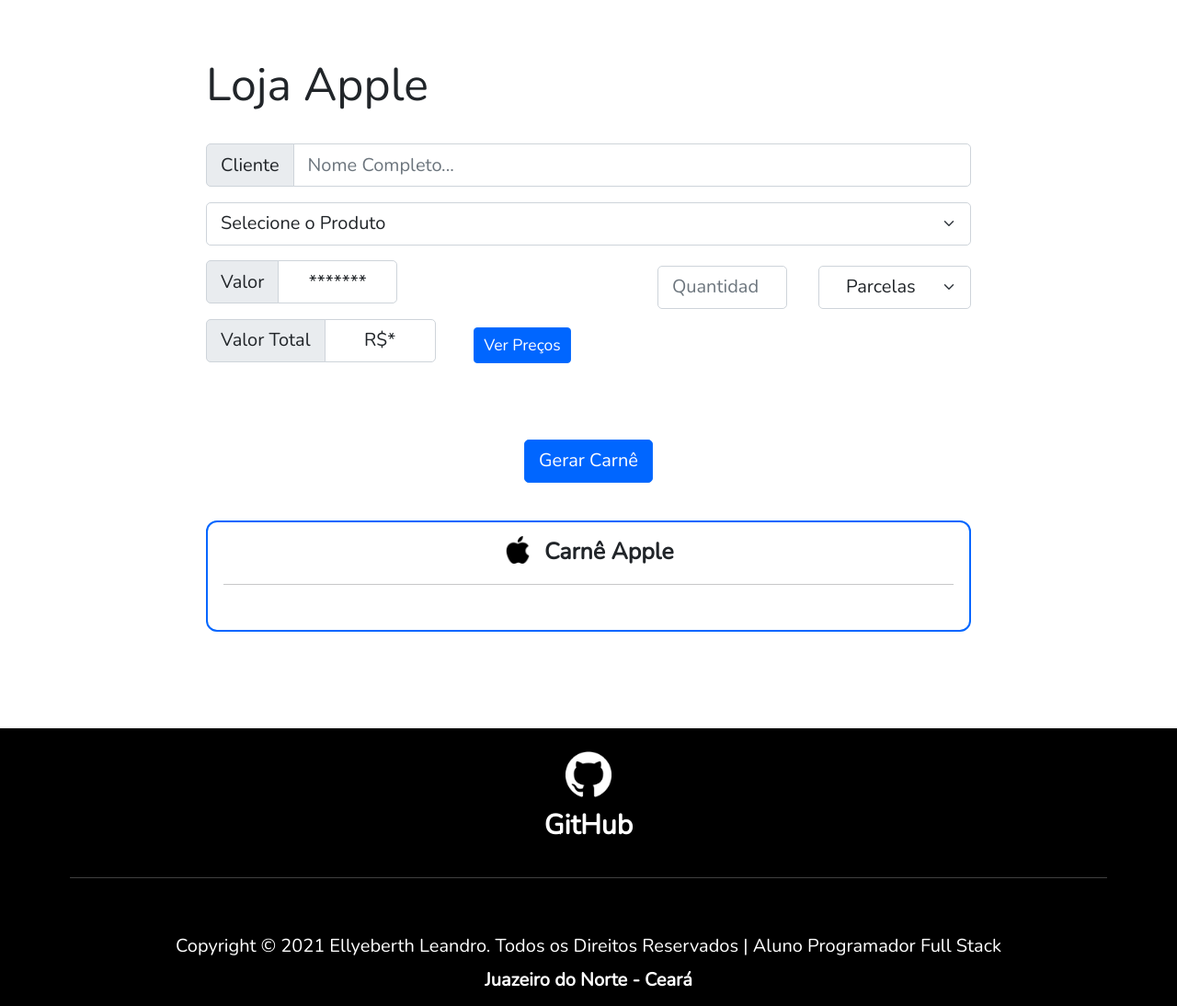
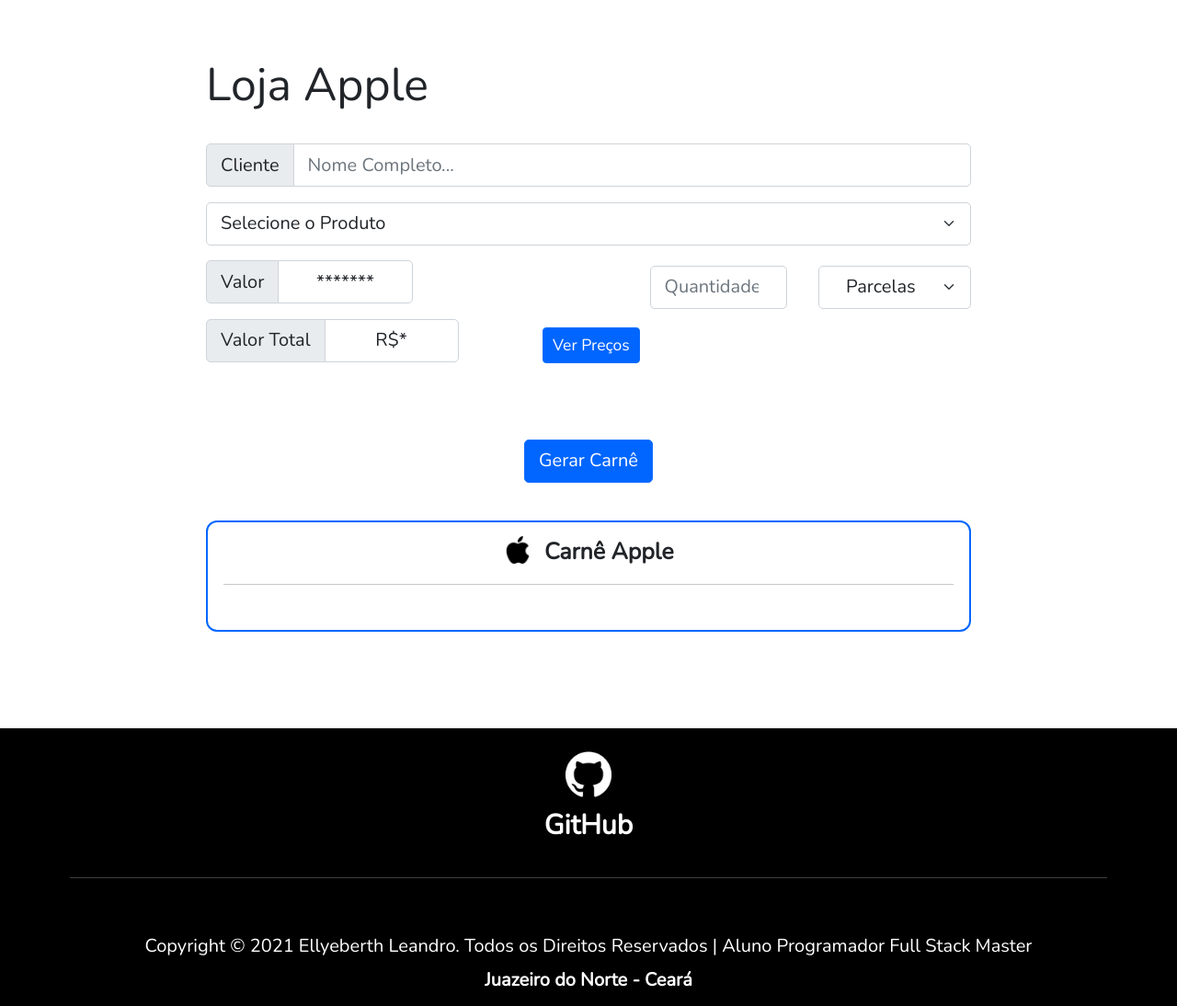
Before and after one commit to ellyeberth/ATIVIDADE_2HTML-CSS-JS, a PHP site: page /questoes/questao-2.html in a window 1280 px wide. Shown: the part 103-1197 px from the top of the page at 92% size. Run offline with PHP 8.4, Linux system fonts and the light colour scheme.

Commit message:
FINALIZAÇÃO - VERSÃO FINAL | ATIVIDADE2

```diff
--- a/Atividade-2_HTML-CSS-JS/css/style.css
+++ b/Atividade-2_HTML-CSS-JS/css/style.css
@@ -15,6 +15,9 @@
 /*
     INICIO DE MENU DE NAVEGAÇÃO
 */
+nav{
+    width: 100%;
+}
 nav ul {
     width: 100%;
     height: auto;
@@ -98,14 +101,14 @@
     text-decoration: none;
 }
 section.one div.links a img{
-    width: 7%;
+    width: 30px;
     height: auto;
     margin: 0% 2%;
     display: inline-block;
     transition: all 0.7s ease;
 }
 section.one div.links a img:hover{
-    width: 10%;
+    width: 40px;
     height: auto;
     margin: 0% 2%;
     display: inline-block;
@@ -251,7 +254,7 @@
     margin-top: 4%;
 }
 section.one-q form div.valorproduto{
-    width: 25%;
+    width: 27%;
     text-align: center;
 }
 section.one-q form select#parcelas{
@@ -261,13 +264,13 @@
     float: right;
 }
 section.one-q form input#qtde{
-    width: 17%;
+    width: 18%;
     margin: -5% 4% 0% 0%;
     text-align: center;
     float: right;
 }
 section.one-q form button#botaopreco{
-    margin: -6.5% 0% 10% 35%;
+    margin: -6.5% 0% 10% 44%;
     display: block;
     color: #FFFFFF;
     background-color: rgb(0, 102, 255);
@@ -275,7 +278,7 @@
     transition: all 0.7s ease;
 }
 section.one-q form button#botaopreco:hover{
-    margin: -6.5% 0% 10% 35%;
+    margin: -6.5% 0% 10% 44%;
     display: block;
     color: #FFFFFF;
     background-color: rgb(85, 150, 248);
@@ -283,7 +286,7 @@
     transition: all 0.5s ease;
 }
 section.one-q form div.valortotal{
-    width: 30%;
+    width: 33%;
     margin: 2% 0%;
     text-align: center;
 }
--- a/Atividade-2_HTML-CSS-JS/index.html
+++ b/Atividade-2_HTML-CSS-JS/index.html
@@ -46,7 +46,7 @@
         <img src="./img/photo.jfif" alt="">
         <h1>Ellyeberth Leandro da Silva</h1>
 
-        <p>Possou ensino médio pela Escola Estadual de Educação Profissional Professor Moreira de
+        <p>Possuo ensino médio pela Escola Estadual de Educação Profissional Professor Moreira de
             Sousa no curso de Técnico em Informática. Atualmente estou cursando a graduação em Análise e
             Desenvolvimento de Sistema pelo Centro Universitário Unileão.</p>
 
@@ -81,7 +81,7 @@
             <h5>GitHub</h5>
         </a>
         <hr>
-        <h6>Copyright © 2021 Ellyeberth Leandro. Todos os Direitos Reservados | Aluno Programador Full Stack</h6>
+        <h6>Copyright © 2021 Ellyeberth Leandro. Todos os Direitos Reservados | Aluno Programador Full Stack Master</h6>
         <h7>Juazeiro do Norte - Ceará</h7>
     </footer>
 
--- a/Atividade-2_HTML-CSS-JS/js/script-q4.js
+++ b/Atividade-2_HTML-CSS-JS/js/script-q4.js
@@ -31,8 +31,8 @@
 
 
     resultadoimc.innerHTML = "<b>Paciente: </b>" + paciente.value + "<br>" +
-        "<b>Peso: </b>" + peso.value + "<br>" +
-        "<b>Altura: </b>" + altura.value + "<br><br><hr>" +
+        "<b>Peso: </b>" + peso.value + " Kg <br>" +
+        "<b>Altura: </b>" + altura.value + " m <br><br><hr>" +
         "<b>IMC: " + imc .toFixed(1) + "</b>" + "<br><br><br>" +
         "<b>Obs: </b>" + info
     ;
--- a/Atividade-2_HTML-CSS-JS/questoes/questao-1.html
+++ b/Atividade-2_HTML-CSS-JS/questoes/questao-1.html
@@ -85,7 +85,7 @@
             <h5>GitHub</h5>
         </a>
         <hr>
-        <h6>Copyright © 2021 Ellyeberth Leandro. Todos os Direitos Reservados | Aluno Programador Full Stack</h6>
+        <h6>Copyright © 2021 Ellyeberth Leandro. Todos os Direitos Reservados | Aluno Programador Full Stack Master</h6>
         <h7>Juazeiro do Norte - Ceará</h7>
     </footer>
 
--- a/Atividade-2_HTML-CSS-JS/questoes/questao-2.html
+++ b/Atividade-2_HTML-CSS-JS/questoes/questao-2.html
@@ -105,7 +105,7 @@
             <h5>GitHub</h5>
         </a>
         <hr>
-        <h6>Copyright © 2021 Ellyeberth Leandro. Todos os Direitos Reservados | Aluno Programador Full Stack</h6>
+        <h6>Copyright © 2021 Ellyeberth Leandro. Todos os Direitos Reservados | Aluno Programador Full Stack Master</h6>
         <h7>Juazeiro do Norte - Ceará</h7>
     </footer>
 
--- a/Atividade-2_HTML-CSS-JS/questoes/questao-3.html
+++ b/Atividade-2_HTML-CSS-JS/questoes/questao-3.html
@@ -80,7 +80,7 @@
             <h5>GitHub</h5>
         </a>
         <hr>
-        <h6>Copyright © 2021 Ellyeberth Leandro. Todos os Direitos Reservados | Aluno Programador Full Stack</h6>
+        <h6>Copyright © 2021 Ellyeberth Leandro. Todos os Direitos Reservados | Aluno Programador Full Stack Master</h6>
         <h7>Juazeiro do Norte - Ceará</h7>
     </footer>
 
--- a/Atividade-2_HTML-CSS-JS/questoes/questao-4.html
+++ b/Atividade-2_HTML-CSS-JS/questoes/questao-4.html
@@ -76,7 +76,7 @@
             <h5>GitHub</h5>
         </a>
         <hr>
-        <h6>Copyright © 2021 Ellyeberth Leandro. Todos os Direitos Reservados | Aluno Programador Full Stack</h6>
+        <h6>Copyright © 2021 Ellyeberth Leandro. Todos os Direitos Reservados | Aluno Programador Full Stack Master</h6>
         <h7>Juazeiro do Norte - Ceará</h7>
     </footer>
 
```
